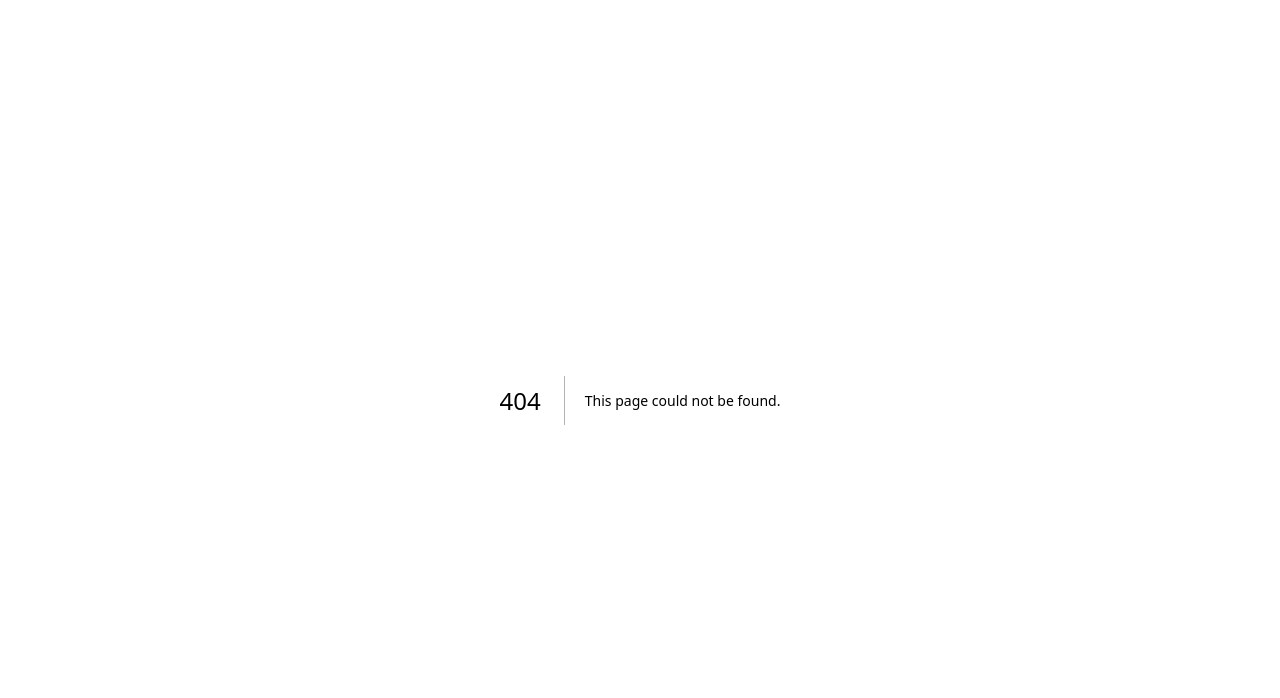
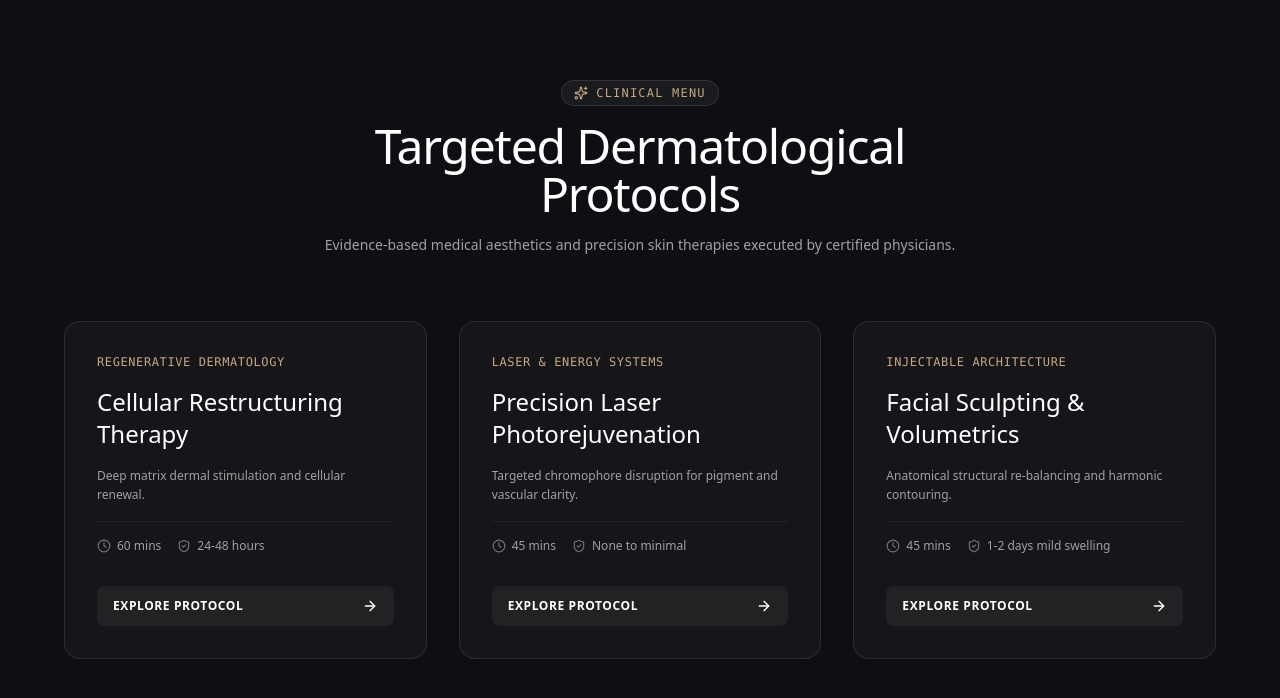
Before and after one commit to chandansharma3166-create/fairderma, a Next.js app: page /services in a window 1280 px wide. Before the commit this address had no page. Shown: the top 698 px of the page. Built offline with nearby package versions, Linux system fonts and the light colour scheme.

Commit message:
Add treatments data and setup service routes

```diff
--- /dev/null
+++ b/src/app/services/page.tsx
@@ -0,0 +1,70 @@
+import Link from "next/link";
+import { TREATMENTS } from "@/data/treatments";
+import { ArrowRight, Clock, ShieldCheck, Sparkles } from "lucide-react";
+
+export default function ServicesPage() {
+  return (
+    <div className="min-h-screen bg-[#0d0f12] text-white py-20 px-6 lg:px-16">
+      <div className="max-w-6xl mx-auto space-y-16">
+
+        {/* Header */}
+        <div className="text-center max-w-2xl mx-auto space-y-4">
+          <div className="inline-flex items-center gap-2 px-3 py-1 rounded-full bg-white/5 border border-white/10 text-[#C5A880] text-xs font-mono tracking-widest uppercase">
+            <Sparkles className="w-3.5 h-3.5" />
+            Clinical Menu
+          </div>
+          <h1 className="text-4xl lg:text-5xl font-light tracking-tight text-white">
+            Targeted Dermatological Protocols
+          </h1>
+          <p className="text-neutral-400 text-sm leading-relaxed">
+            Evidence-based medical aesthetics and precision skin therapies executed by certified physicians.
+          </p>
+        </div>
+
+        {/* Treatment Cards Grid */}
+        <div className="grid grid-cols-1 md:grid-cols-3 gap-8">
+          {TREATMENTS.map((item) => (
+            <div
+              key={item.slug}
+              className="bg-[#16161A] border border-white/10 rounded-2xl p-8 flex flex-col justify-between hover:border-[#C5A880]/50 transition-all group"
+            >
+              <div className="space-y-4">
+                <span className="text-xs font-mono text-[#C5A880] uppercase tracking-wider block">
+                  {item.category}
+                </span>
+                <h3 className="text-2xl font-light text-white group-hover:text-[#C5A880] transition-colors">
+                  {item.title}
+                </h3>
+                <p className="text-neutral-400 text-xs leading-relaxed">
+                  {item.tagline}
+                </p>
+
+                <div className="pt-4 border-t border-white/5 flex items-center gap-4 text-xs text-neutral-400">
+                  <div className="flex items-center gap-1.5">
+                    <Clock className="w-3.5 h-3.5 text-neutral-500" />
+                    {item.duration}
+                  </div>
+                  <div className="flex items-center gap-1.5">
+                    <ShieldCheck className="w-3.5 h-3.5 text-neutral-500" />
+                    {item.downtime}
+                  </div>
+                </div>
+              </div>
+
+              <div className="pt-8">
+                <Link
+                  href={`/services/${item.slug}`}
+                  className="w-full inline-flex items-center justify-between px-4 py-3 rounded-lg bg-white/5 hover:bg-[#C5A880] hover:text-black text-xs font-semibold uppercase tracking-wider transition-all"
+                >
+                  <span>Explore Protocol</span>
+                  <ArrowRight className="w-4 h-4" />
+                </Link>
+              </div>
+            </div>
+          ))}
+        </div>
+
+      </div>
+    </div>
+  );
+}
--- /dev/null
+++ b/src/data/treatments.ts
@@ -0,0 +1,78 @@
+export interface Treatment {
+  slug: string;
+  title: string;
+  category: string;
+  duration: string;
+  downtime: string;
+  tagline: string;
+  description: string;
+  benefits: string[];
+  protocol: { step: string; detail: string }[];
+  idealFor: string[];
+}
+
+export const TREATMENTS: Treatment[] = [
+  {
+    slug: "cellular-restructuring",
+    title: "Cellular Restructuring Therapy",
+    category: "Regenerative Dermatology",
+    duration: "60 mins",
+    downtime: "24-48 hours",
+    tagline: "Deep matrix dermal stimulation and cellular renewal.",
+    description:
+      "A high-precision clinical protocol designed to restore extracellular matrix integrity, accelerate natural collagen synthesis, and reverse photo-induced micro-damage at the cellular level.",
+    benefits: [
+      "Stimulates endogenous Type I and Type III collagen production",
+      "Restores dermal density and micro-elasticity",
+      "Visibly reduces textural unevenness and fine dynamic lines",
+    ],
+    protocol: [
+      { step: "01. Dermal Topology Scan", detail: "3D micro-depth mapping of tissue density." },
+      { step: "02. Matrix Infusion", detail: "Targeted delivery of biomimetic growth factors." },
+      { step: "03. Photodynamic Stabilization", detail: "Narrow-spectrum light activation to seal cellular pathways." },
+    ],
+    idealFor: ["Loss of skin firmness", "Early elastosis", "Uneven dermal texture"],
+  },
+  {
+    slug: "laser-clearance",
+    title: "Precision Laser Photorejuvenation",
+    category: "Laser & Energy Systems",
+    duration: "45 mins",
+    downtime: "None to minimal",
+    tagline: "Targeted chromophore disruption for pigment and vascular clarity.",
+    description:
+      "Engineered dual-wavelength optical energy calibrated specifically to eliminate recalcitrant hyperpigmentation, superficial telangiectasias, and post-inflammatory erythema without disrupting surrounding tissue.",
+    benefits: [
+      "Selectively destroys melanin clusters and vascular irregularities",
+      "Uniform tonal equalization across facial quadrants",
+      "No ablative epidermal stripping required",
+    ],
+    protocol: [
+      { step: "01. Chromophore Calibration", detail: "Wavelength tuning tailored to melanin index." },
+      { step: "02. Selective Photolysis", detail: "Micro-pulse laser passes across target zones." },
+      { step: "03. Cryo-Cooling Soothe", detail: "Instant thermal recovery to prevent rebound erythema." },
+    ],
+    idealFor: ["Melasma & sun damage", "Post-acne red marks (PIE)", "Facial redness & broken capillaries"],
+  },
+  {
+    slug: "facial-sculpting",
+    title: "Facial Sculpting & Volumetrics",
+    category: "Injectable Architecture",
+    duration: "45 mins",
+    downtime: "1-2 days mild swelling",
+    tagline: "Anatomical structural re-balancing and harmonic contouring.",
+    description:
+      "Physician-led anatomical contouring utilizing high-viscoelasticity cross-linked matrices to reinforce deep structural fat pads and enhance jawline, cheek, and periorbital contours.",
+    benefits: [
+      "Natural structural lifting without surgical intervention",
+      "Restores youthful skeletal volume distribution",
+      "Physician-customized symmetry correction",
+    ],
+    protocol: [
+      { step: "01. Vector Mapping", detail: "Detailed facial proportion and bone structure assessment." },
+      { step: "02. Micro-Cannula Placement", detail: "Atraumatic injection targeting deep supra-periosteal planes." },
+      { step: "03. Dynamic Evaluation", detail: "Real-time expression assessment to ensure natural kinetics." },
+    ],
+    idealFor: ["Mid-face volume loss", "Undefined jawline profile", "Deep nasolabial folds"],
+  },
+];
```
